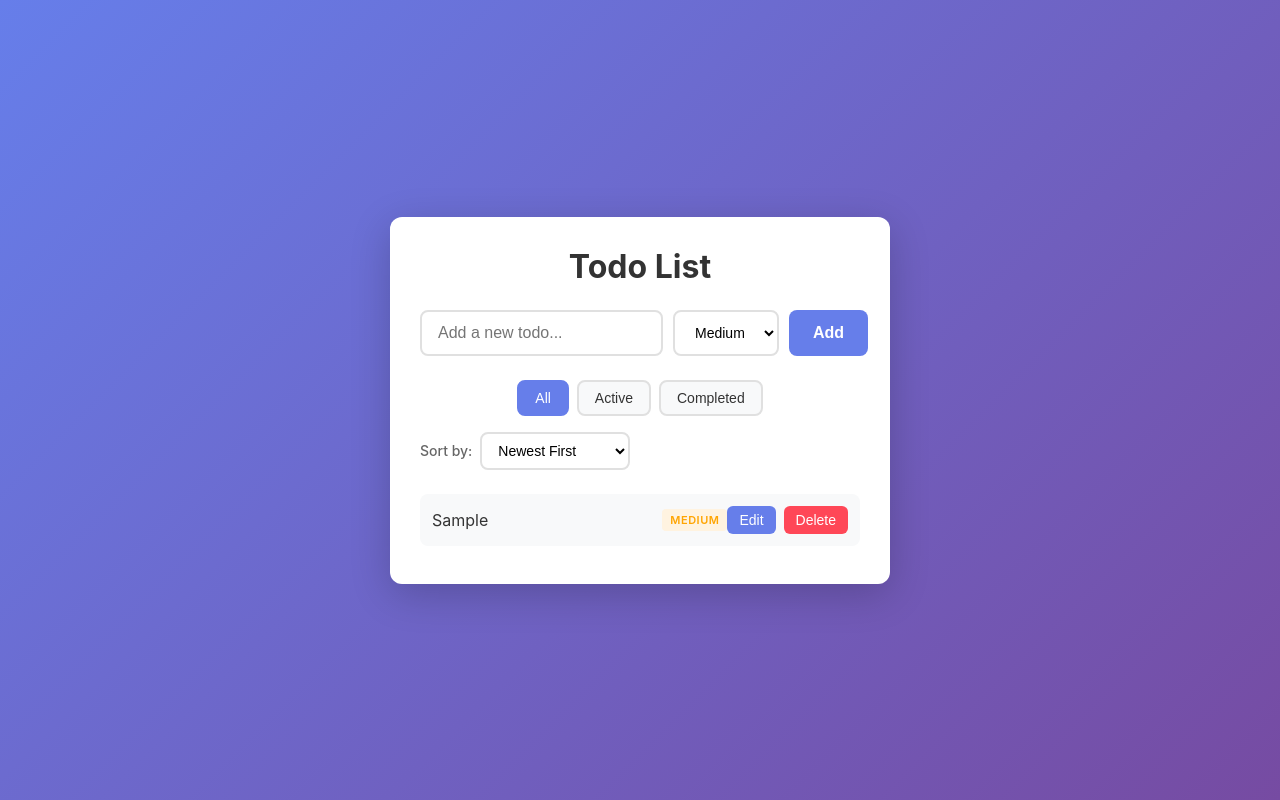
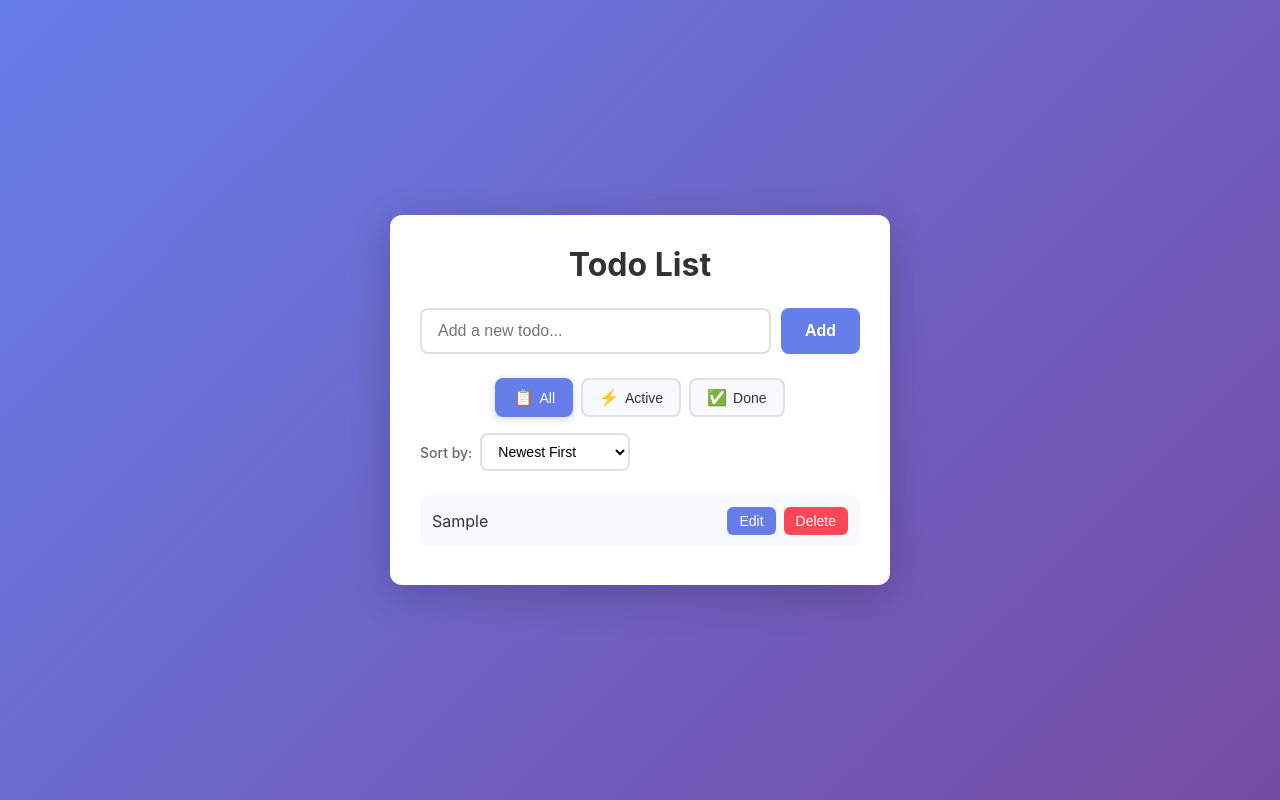
Before and after one commit to tetiana-kolomiiets/new-project, a React (Vite) app: page / in a window 1280 px wide. Both pictures are taken after typing "Sample" into the empty fields and a click on the button "Add". Built offline with nearby package versions, Linux system fonts and the light colour scheme.

Commit message:
some changes

```diff
--- a/src/components/FilterTabs.jsx
+++ b/src/components/FilterTabs.jsx
@@ -1,8 +1,8 @@
 function FilterTabs({ filter, onChange }) {
   const options = [
-    { id: 'all', label: 'All' },
-    { id: 'active', label: 'Active' },
-    { id: 'completed', label: 'Completed' },
+    { id: 'all', label: 'All', icon: '📋' },
+    { id: 'active', label: 'Active', icon: '⚡' },
+    { id: 'completed', label: 'Done', icon: '✅' },
   ];
 
   return (
@@ -12,8 +12,10 @@ function FilterTabs({ filter, onChange }) {
           key={option.id}
           onClick={() => onChange(option.id)}
           className={`filter-button ${filter === option.id ? 'active' : ''}`}
+          title={option.label}
         >
-          {option.label}
+          <span className="filter-icon">{option.icon}</span>
+          <span className="filter-label">{option.label}</span>
         </button>
       ))}
     </div>
--- a/src/components/TodoApp.jsx
+++ b/src/components/TodoApp.jsx
@@ -12,10 +12,10 @@ function App() {
   const [filter, setFilter] = useState('all'); // 'all', 'active', 'completed'
   const [sortBy, setSortBy] = useState('newest');
 
-  const addTodo = (text, priority = 'medium') => {
+  const addTodo = (text) => {
     setTodos((prev) => [
       ...prev,
-      { id: Date.now(), text, completed: false, priority, createdAt: Date.now() },
+      { id: Date.now(), text, completed: false, createdAt: Date.now() },
     ]);
   };
 
@@ -84,14 +84,6 @@ function App() {
           return (b.createdAt || b.id) - (a.createdAt || a.id);
         case 'oldest':
           return (a.createdAt || a.id) - (b.createdAt || b.id);
-        case 'priority':
-          const priorityOrder = { high: 3, medium: 2, low: 1 };
-          const aPriority = priorityOrder[a.priority] || 2;
-          const bPriority = priorityOrder[b.priority] || 2;
-          if (bPriority !== aPriority) {
-            return bPriority - aPriority;
-          }
-          return (b.createdAt || b.id) - (a.createdAt || a.id);
         case 'alphabetical':
           return a.text.localeCompare(b.text);
         default:
--- a/src/components/TodoInput.jsx
+++ b/src/components/TodoInput.jsx
@@ -2,14 +2,12 @@ import { useState } from 'react';
 
 function TodoInput({ onAdd }) {
   const [value, setValue] = useState('');
-  const [priority, setPriority] = useState('medium');
 
   const handleAdd = () => {
     const trimmed = value.trim();
     if (!trimmed) return;
-    onAdd(trimmed, priority);
+    onAdd(trimmed);
     setValue('');
-    setPriority('medium');
   };
 
   const handleKeyDown = (e) => {
@@ -28,15 +26,6 @@ function TodoInput({ onAdd }) {
         placeholder="Add a new todo..."
         className="todo-input"
       />
-      <select
-        value={priority}
-        onChange={(e) => setPriority(e.target.value)}
-        className="priority-select"
-      >
-        <option value="low">Low</option>
-        <option value="medium">Medium</option>
-        <option value="high">High</option>
-      </select>
       <button onClick={handleAdd} className="add-button">
         Add
       </button>
--- a/src/components/TodoItem.jsx
+++ b/src/components/TodoItem.jsx
@@ -38,14 +38,6 @@ function TodoItem({
             <span className="todo-text" onClick={() => onToggle(todo.id)}>
               {todo.text}
             </span>
-            {todo.priority && (
-              <span
-                className={`priority-badge priority-${todo.priority}`}
-                title={`Priority: ${todo.priority}`}
-              >
-                {todo.priority}
-              </span>
-            )}
           </div>
           <div className="action-buttons">
             <button
--- a/src/components/TodoSort.jsx
+++ b/src/components/TodoSort.jsx
@@ -2,7 +2,6 @@ function TodoSort({ sortBy, onSortChange }) {
   const sortOptions = [
     { id: 'newest', label: 'Newest First' },
     { id: 'oldest', label: 'Oldest First' },
-    { id: 'priority', label: 'By Priority' },
     { id: 'alphabetical', label: 'A-Z' },
   ];
 
--- a/src/index.css
+++ b/src/index.css
@@ -104,10 +104,20 @@ h1 {
   background: #667eea;
   color: white;
   border-color: #667eea;
+  box-shadow: 0 2px 8px rgba(102, 126, 234, 0.3);
 }
 
 .filter-button:active {
   transform: scale(0.98);
+}
+
+.filter-icon {
+  font-size: 16px;
+  margin-right: 6px;
+}
+
+.filter-label {
+  font-size: 14px;
 }
 
 .controls-row {
@@ -292,50 +302,10 @@ h1 {
   font-style: italic;
 }
 
-/* Priority Select */
-.priority-select {
-  padding: 12px 16px;
-  border: 2px solid #e0e0e0;
-  border-radius: 8px;
-  font-size: 14px;
-  background: white;
-  cursor: pointer;
-  outline: none;
-  transition: border-color 0.3s;
-}
-
-.priority-select:focus {
-  border-color: #667eea;
-}
-
-/* Priority Badge */
+/* Todo Content */
 .todo-content {
   flex: 1;
   display: flex;
   align-items: center;
   gap: 8px;
 }
-
-.priority-badge {
-  padding: 4px 8px;
-  border-radius: 4px;
-  font-size: 11px;
-  font-weight: 600;
-  text-transform: uppercase;
-  letter-spacing: 0.5px;
-}
-
-.priority-low {
-  background: #e8f5e9;
-  color: #2ed573;
-}
-
-.priority-medium {
-  background: #fff3e0;
-  color: #ffa502;
-}
-
-.priority-high {
-  background: #ffebee;
-  color: #ff4757;
-}
```
